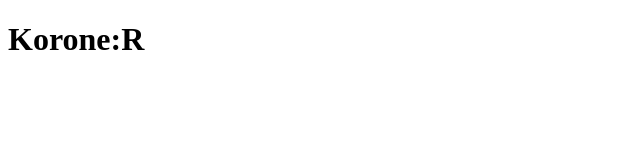
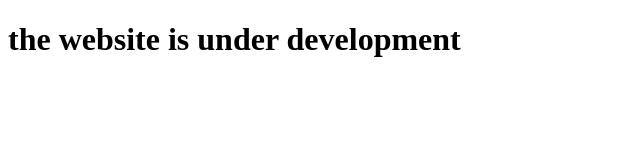
Before and after one commit to palermoa0/Korone-Reborn, a plain HTML site: page index.html in a window 1280 px wide. Shown: the whole page, without its empty margins (0-640 px from the left). Drawn offline with Linux system fonts and the light colour scheme.

Commit message:
Add files via upload

```diff
--- a/index.html
+++ b/index.html
@@ -3,7 +3,7 @@
 <head>
     <meta charset="UTF-8">
 	<title>Korone</title>
-	<h1>Korone:R</h1>
+	<h1>the website is under development</h1>
 </head>
 <body style="background-color: white;">
 </body>
```
